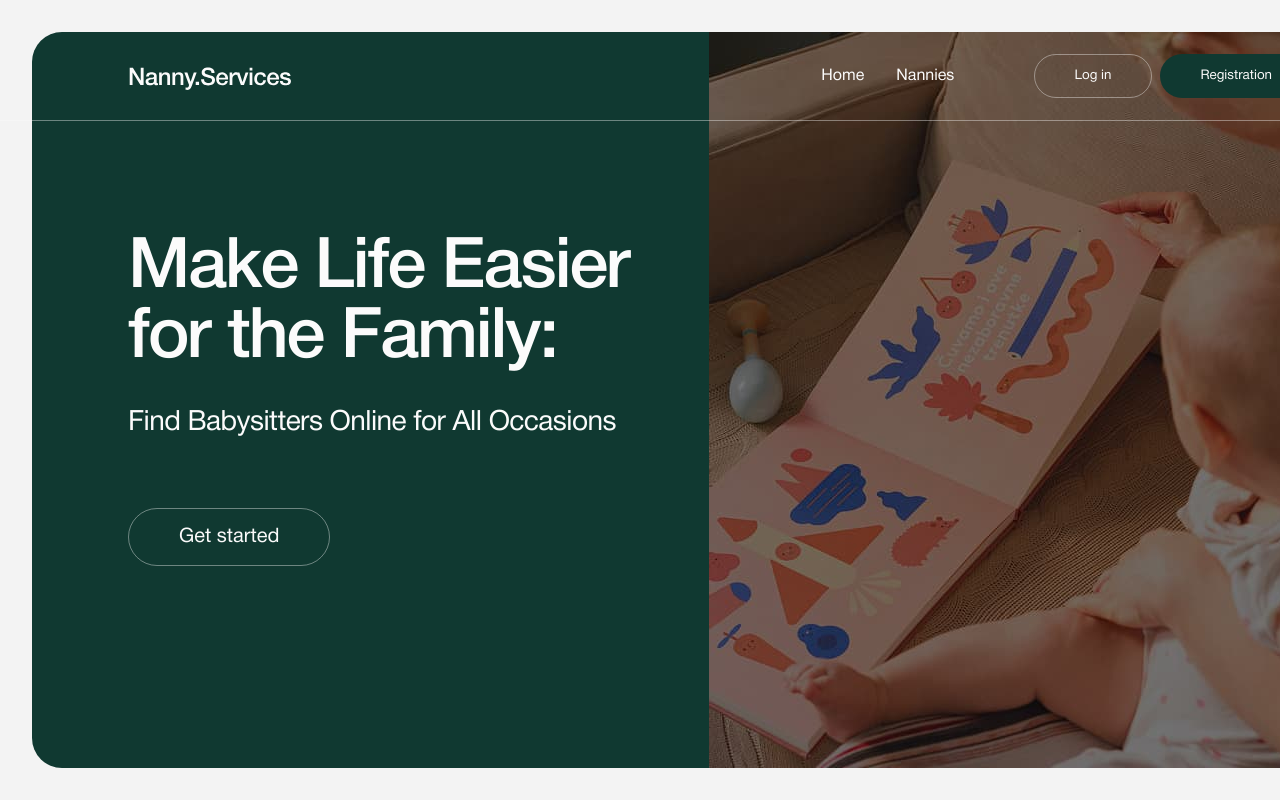
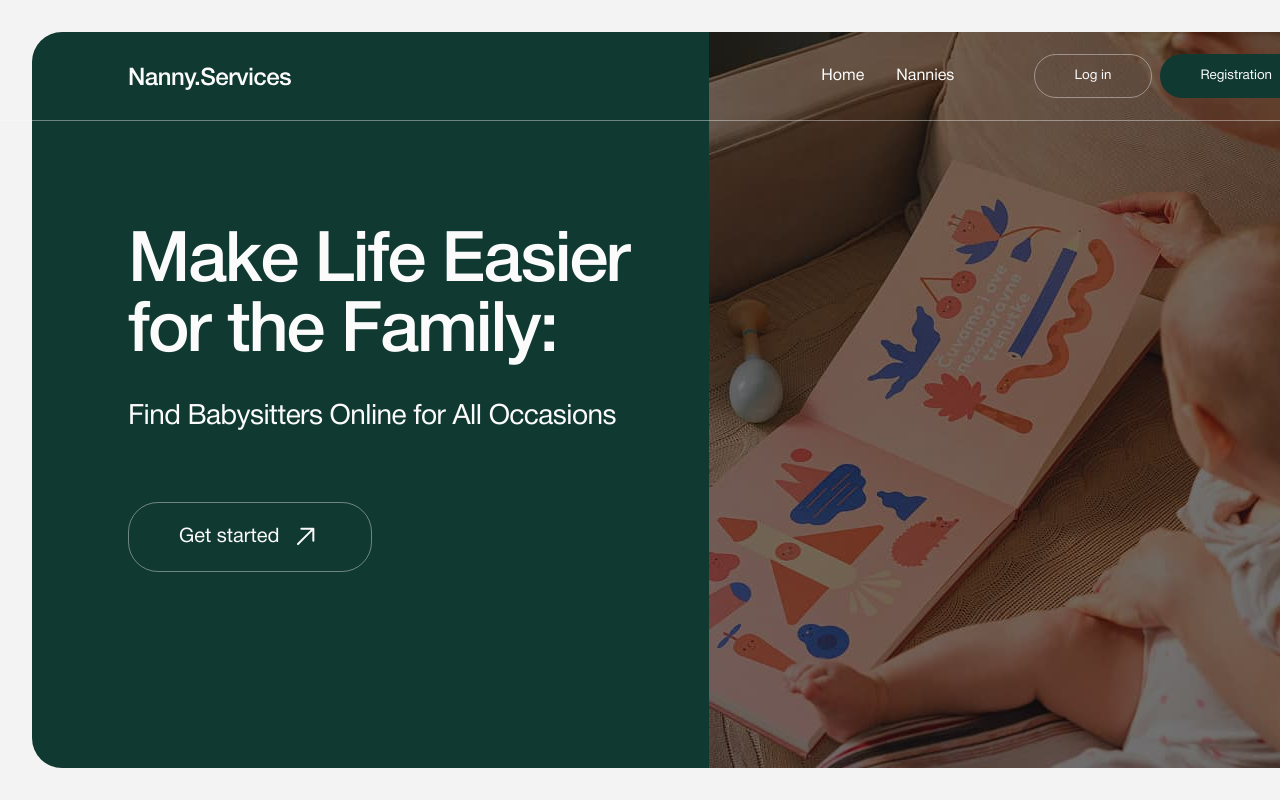
Before and after one commit to Yevheniia-narizhna/nanny-services, a React (Vite) app: page / in a window 1280 px wide. Shown: the top 800 px of the page. Built offline with nearby package versions, Linux system fonts and the light colour scheme.

Commit message:
librar-btnWelcome

```diff
--- a/package.json
+++ b/package.json
@@ -10,9 +10,13 @@
     "preview": "vite preview"
   },
   "dependencies": {
+    "@hookform/resolvers": "^4.1.3",
     "react": "^19.0.0",
     "react-dom": "^19.0.0",
-    "react-router-dom": "^7.2.0"
+    "react-hook-form": "^7.54.2",
+    "react-icons": "^5.5.0",
+    "react-router-dom": "^7.2.0",
+    "yup": "^1.6.1"
   },
   "devDependencies": {
     "@eslint/js": "^9.21.0",
--- a/src/components/Welcome/Welcome.jsx
+++ b/src/components/Welcome/Welcome.jsx
@@ -1,5 +1,6 @@
 import { useNavigate } from "react-router-dom";
 import s from "./Welcome.module.css";
+import { GoArrowUpRight } from "react-icons/go";
 
 const Welcome = () => {
   const navCatalog = useNavigate();
@@ -14,6 +15,7 @@ const Welcome = () => {
         <p className={s.textWelc}>Find Babysitters Online for All Occasions</p>
         <button type="button" className={s.btnWelc} onClick={toCatalog}>
           Get started
+          <GoArrowUpRight className={s.iconWelc} size={32} />
         </button>
       </div>
       <div className={s.contImg}></div>
--- a/src/components/Welcome/Welcome.module.css
+++ b/src/components/Welcome/Welcome.module.css
@@ -31,6 +31,10 @@
   padding-bottom: 64px;
 }
 .btnWelc {
+  display: flex;
+  align-items: center;
+  justify-content: center;
+  gap: 10px;
   background: transparent;
   padding: 18px 50px;
   border: 1px solid #fbfbfb66;
@@ -38,3 +42,9 @@
   color: #fbfbfb;
   font-size: 20px;
 }
+.iconWelc {
+  transition: transform 0.2s ease;
+}
+.btnWelc:hover .iconWelc {
+  transform: rotate(45deg);
+}
```
Also changed, not shown: 1 other file (tests, documents, lock files or other folders).
